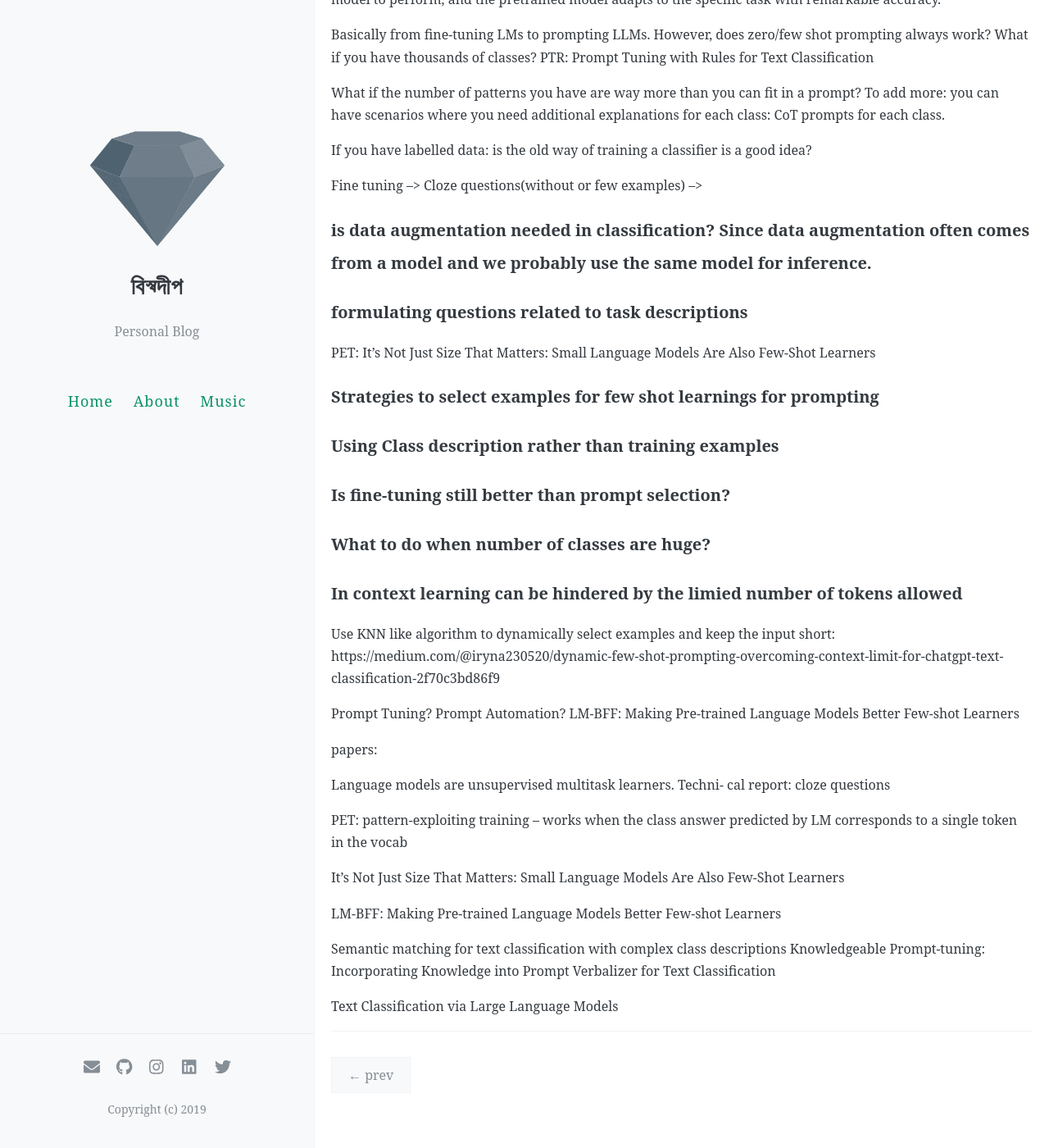
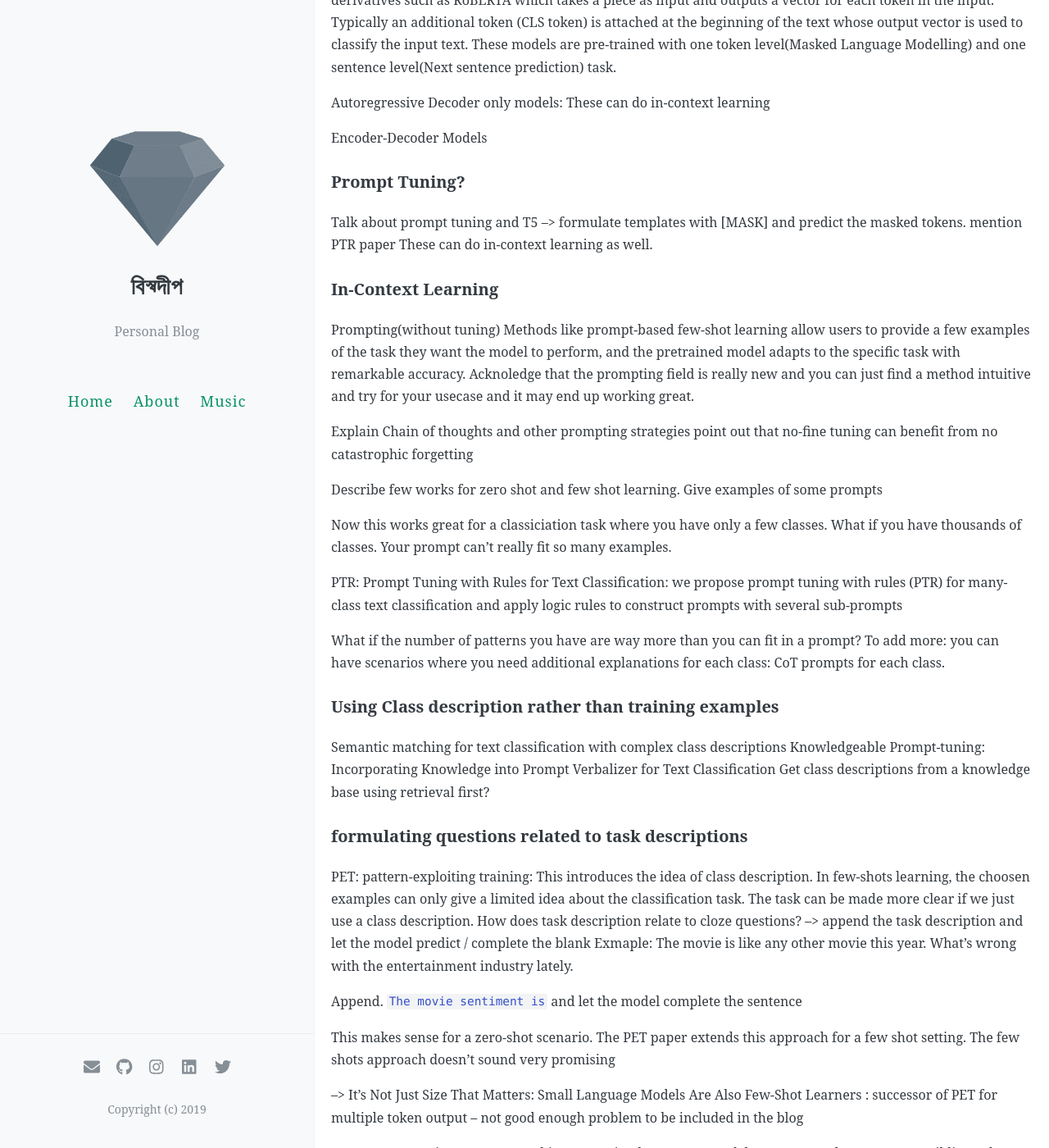
Before and after one commit to mandalbiswadip/mandalbiswadip.github.io, a Jekyll site: the page built from _posts/2024-01-13-llms-classification.md, in a window 1280 px wide and 1400 px high, scrolled down 1518 px. Shown: the whole window at 82% size. Built offline with Jekyll 4.4.1, drawn with Linux system fonts in a browser that asks for light colours; our own code applies the rules of GitHub Pages for plain Markdown files; comment, search, counter and statistics services are not loaded; before the commit the page ends 2892 px from its top, so only the background shows below that; some of the changed text lies outside the part shown.

Commit message:
classification nlp

```diff
--- a/_posts/2024-01-13-llms-classification.md
+++ b/_posts/2024-01-13-llms-classification.md
@@ -18,71 +18,84 @@ The landscape of text classification changed significantly with the introduction
 Few-shot learning techniques extend the capabilities of pretrained language models by enabling them to perform well on tasks with minimal examples. This is particularly useful in scenarios where acquiring large labeled datasets is challenging.
 
 
-Describe three type of models
-Encoder only
+### Fine Tuning:
+Regular fine tuning with bert
+Unifying Question Answering, Text Classification, and Regression via Span Extraction
 
-Autoregressive Decoder only models
+
+There are three types of Pre-trained Language Models available:
+Encoder only models such as BERT and their derivatives such as RoBERTA which takes a piece as input and outputs a vector for each token in the input. Typically an additional token (CLS token) is attached at the beginning of the text whose output vector is used to classify the input text. These models are pre-trained with one token level(Masked Language Modelling) and one sentence level(Next sentence prediction) task.
+
+Autoregressive Decoder only models:  These can do in-context learning
 
 Encoder-Decoder Models
+### Prompt Tuning?
+Talk about prompt tuning and T5 --> formulate templates with [MASK] and predict the masked tokens. mention PTR paper
+These can do in-context learning as well.
+
+### In-Context Learning
 
 
+Prompting(without tuning)
 Methods like prompt-based few-shot learning allow users to provide a few examples of the task they want the model to perform, and the pretrained model adapts to the specific task with remarkable accuracy.
+Acknoledge that the prompting field is really new and you can just find a method intuitive and try for your usecase and it may end up working great.
 
 
+Explain Chain of thoughts and other prompting strategies
+point out that no-fine tuning can benefit from no catastrophic forgetting
 
-Basically from fine-tuning LMs to prompting LLMs. However, does zero/few shot prompting always work?
-What if you have thousands of classes?
-PTR: Prompt Tuning with Rules for Text Classification
+Describe few works for zero shot and few shot learning. Give examples of some prompts
+
+
+Now this works great for a classiciation task where you have only a few classes. What if you have thousands of classes. Your prompt can't really fit so many examples.
+
+PTR: Prompt Tuning with Rules for Text Classification:  we propose prompt tuning with rules (PTR) for many-class text classification and apply logic rules to construct prompts with several sub-prompts
 
 What if the number of patterns you have are way more than you can fit in a prompt?
 To add more: you can have scenarios where you need additional explanations for each class: CoT prompts for each class.
 
-If you have labelled data: is the old way of training a classifier is a good idea?
+### Using Class description rather than training examples
+Semantic matching for text classification with complex class descriptions
+Knowledgeable Prompt-tuning: Incorporating Knowledge into Prompt Verbalizer for Text Classification
+Get class descriptions from a knowledge base using retrieval first?
+
+### formulating questions related to task descriptions
+PET: pattern-exploiting training: This introduces the idea of class description. In few-shots learning, the choosen examples can only give a limited idea about the classification task. The task can be made more clear if we just use a class description.
+How does task description relate to cloze questions? --> append the task description and let the model predict / complete the blank
+Exmaple: The movie is like any other movie this year. What's wrong with the entertainment industry lately.
+
+Append. `The movie sentiment is` and let the model complete the sentence
+
+This makes sense for a zero-shot scenario. The PET paper extends this approach for a few shot setting. The few shots approach doesn't sound very promising
 
 
+-->
+It’s Not Just Size That Matters: Small Language Models Are Also Few-Shot Learners : successor of PET for multiple token output -- not good enough problem to be included in the blog
 
+Prompt Automation? LM-BFF: Making Pre-trained Language Models Better Few-shot Learners
+Building sub-prompts -- this is also low priority. Too much specific content for prompt formulation
+
+### Instead of cloze questions, can question answering solve this problem
+
+# Strategies to select examples for few shot learnings for prompting
+Use KNN like algorithm to dynamically select examples and keep the input short: https://medium.com/@iryna230520/dynamic-few-shot-prompting-overcoming-context-limit-for-chatgpt-text-classification-2f70c3bd86f9
+
+If you have labelled data: is the old way of training a classifier is a good idea?
 Fine tuning --> Cloze questions(without or few examples) -->
-
-### is data augmentation needed in classification? Since data augmentation often comes from a model and we probably use the same model for inference.
-
-### formulating questions related to task descriptions
-PET: It’s Not Just Size That Matters: Small Language Models Are Also Few-Shot Learners
-
-
-### Strategies to select examples for few shot learnings for prompting
-
-
-### Using Class description rather than training examples
 
 
 ### Is fine-tuning still better than prompt selection?
 
 
-### What to do when number of classes are huge?
+Softmax vs generation:
 
-### In context learning can be hindered by the limied number of tokens allowed
+softmax - operates on cross entropy: gives distribution over number of classes
 
-Use KNN like algorithm to dynamically select examples and keep the input short: https://medium.com/@iryna230520/dynamic-few-shot-prompting-overcoming-context-limit-for-chatgpt-text-classification-2f70c3bd86f9
-
-Prompt Tuning?
-Prompt Automation? LM-BFF: Making Pre-trained Language Models Better Few-shot Learners
-
-
+generation: operates on cross entropy. gives distribution over the vocabulary(so is the case in masking and cloze question). The token can have meaning attached to it.
 
 
 papers:
 
-Language models are unsupervised multitask learners. Techni- cal report: cloze questions
-
-PET: pattern-exploiting training -- works when the class answer predicted by LM corresponds to a single  token in the vocab
-
-It’s Not Just Size That Matters: Small Language Models Are Also Few-Shot Learners
-
-LM-BFF: Making Pre-trained Language Models Better Few-shot Learners
-
-Semantic matching for text classification with complex class descriptions
-Knowledgeable Prompt-tuning: Incorporating Knowledge into Prompt Verbalizer for Text Classification
-
-
+Language models are unsupervised multitask learners. Technical report: cloze questions
 
 Text Classification via Large Language Models
```
